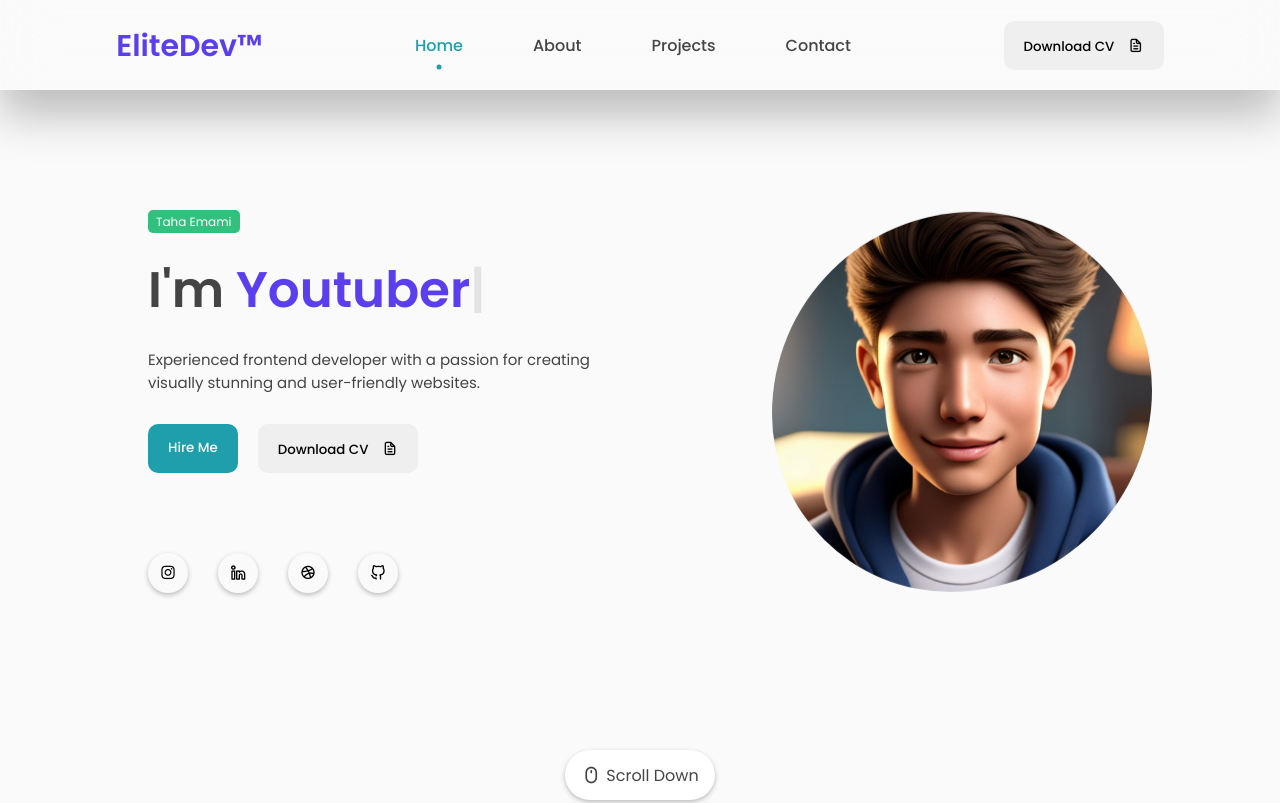
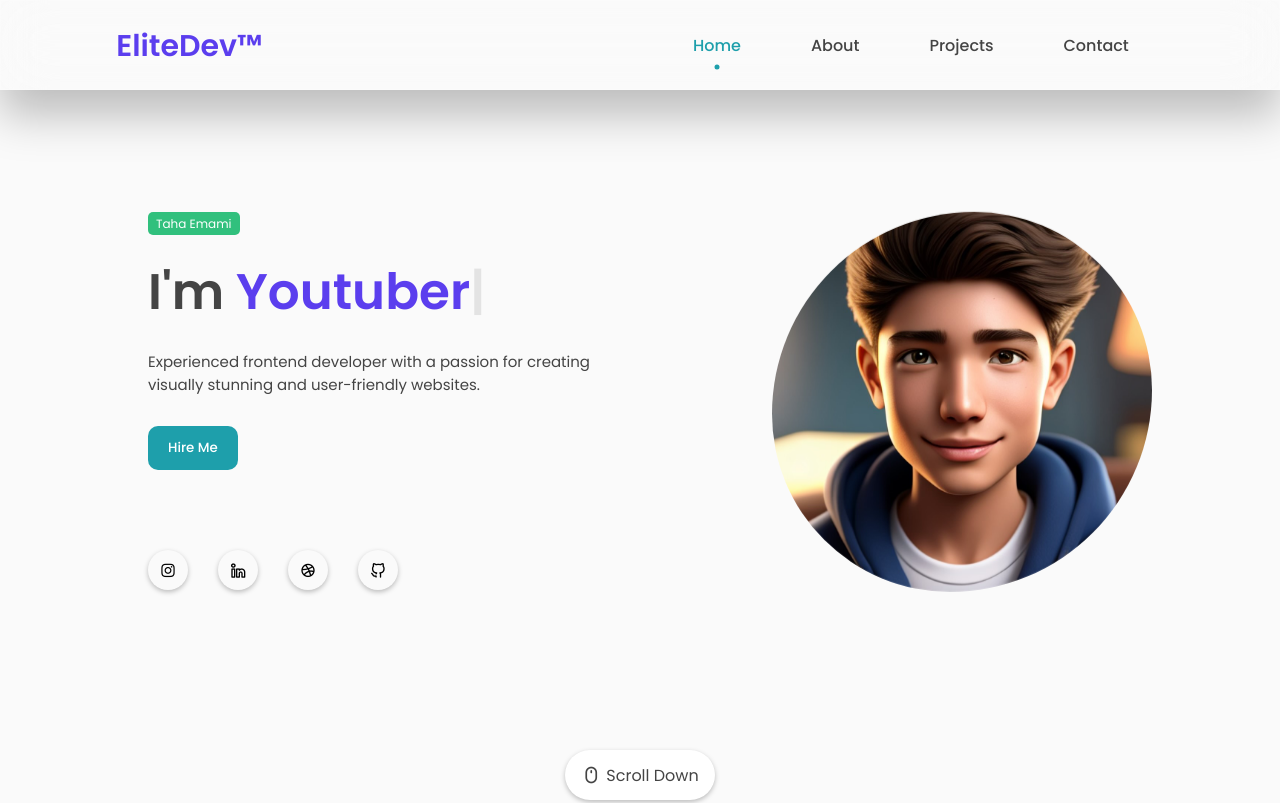
Before and after one commit to EliteDevIR/profile, a plain HTML site: page index.html in a window 1280 px wide. Shown: the top 803 px of the page. Drawn offline with nearby package versions, Linux system fonts and the light colour scheme.

Commit message:
Update index.html
Download CV Remove

```diff
--- a/index.html
+++ b/index.html
@@ -44,9 +44,9 @@
                 </li>
             </ul>
         </div>
-        <div class="nav-button">
+        <!-- <div class="nav-button">
             <button class="btn">Download CV <i class="uil uil-file-alt"></i></button>
-        </div>
+        </div> -->
         <div class="nav-menu-btn">
             <i class="uil uil-bars" onclick="myMenuFunction()"></i>
         </div>
@@ -70,8 +70,8 @@
                 </p>
             </div>
             <div class="featured-text-btn">
-                <button class="btn blue-btn">Hire Me</button>
-                <button class="btn">Download CV <i class="uil uil-file-alt"></i></button>
+                <button class="btn blue-btn" onclick="hire()">Hire Me</button>
+                <!-- <button class="btn">Download CV <i class="uil uil-file-alt"></i></button> -->
             </div>
             <div class="social_icons">
                 <div class="icon"><i class="uil uil-instagram"></i></div>
@@ -107,9 +107,9 @@
                        Additionally, I have experirence working with content management systems (CMS) like
                        WordPress.
                     </p>
-                    <div class="about-btn">
+                    <!-- <div class="about-btn">
                         <button class="btn">Download CV <i class="uil uil-import"></i></button>
-                    </div>
+                    </div> -->
                 </div>
             </div>
             <div class="col">
```
